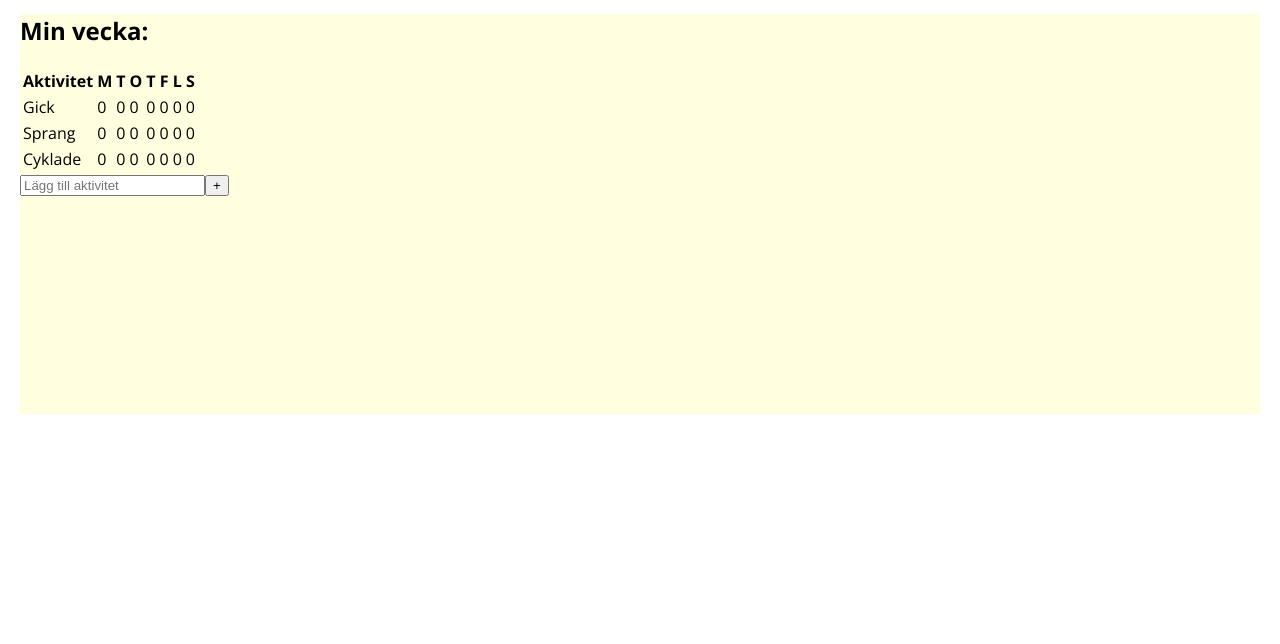
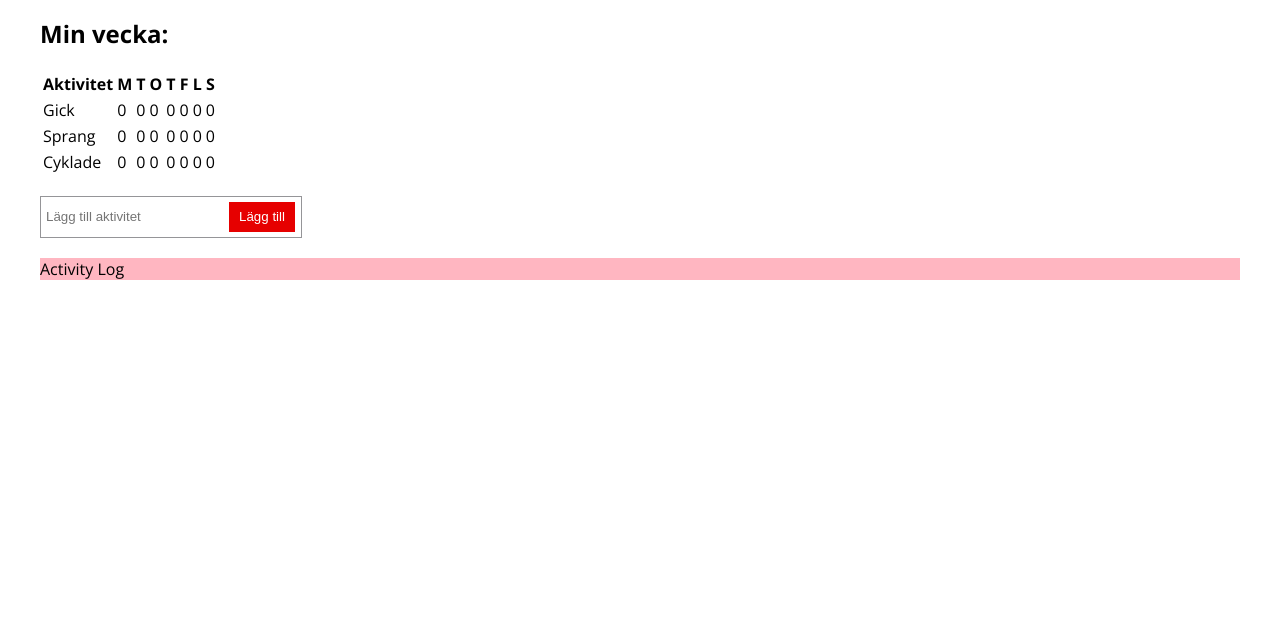
Before and after one commit to aejlindberg/activity-tracker, a React app in the folder code/: page /mypage in a window 1280 px wide. Shown: the part 156-800 px from the top of the page. Built offline with nearby package versions, Linux system fonts and the light colour scheme.

Commit message:
Further styling of myPage

```diff
--- a/code/src/components/MyPage/myPage.js
+++ b/code/src/components/MyPage/myPage.js
@@ -174,14 +174,19 @@ render() {
         <ActivityGrid
           activities={this.state.activities}
           handleGridClick={(activity, day) => this.handleGridClick(activity, day)} />
+        <div className="activity-section-form">
           <form onSubmit={this.handleSubmitNew}>
             <input
               type="text"
               value={this.state.currentText}
               placeholder={this.state.placeHolderText}
               onChange={this.handleNewText} />
-          <button type="submit">&#43;</button>
+            <button className="add-activity" type="submit">Lägg till</button>
           </form>
+        </div>
+      </div>
+      <div className="activity-section-log">
+        Activity Log
       </div>
         <Modal show={this.state.showModal} handleClose={this.hideModal}>
           <div className="mp-modal-content">
--- a/code/src/components/MyPage/myPage.scss
+++ b/code/src/components/MyPage/myPage.scss
@@ -1,7 +1,17 @@
 @import "../../colors.scss";
 
+%button-shared {
+  background-color: $red;
+  border: none;
+  color: $white;
+  height: 35px;
+  padding: 0 20px;
+}
+
 .wrapper {
+  margin: 0 auto;
   padding: 20px;
+  width: 1200px;
 }
 
 .mp-header-section {
@@ -15,19 +25,44 @@
     flex-direction: column;
 
     .mp-header-section-button {
-      border: 1px solid #333;
+      @extend %button-shared;
     }
   }
 }
 
 .activity-section-grid {
-  background-color: lightyellow;
-  height: 400px;
+  height: auto;
   width: 100%;
+
+  .activity-section-form {
+    margin-top: 20px;
+    position: relative;
+    width: 250px;
+
+    input {
+      border: 1px solid $gray;
+      height: 30px;
+      padding: 5px;
+      padding-right: 85px;
+      width: 170px;
+    }
+
+    .add-activity {
+      @extend %button-shared;
+      height: 30px;
+      padding: 0 10px;
+      position: absolute;
+      margin-left: 20px;
+      right: -5px;
+      top: 50%;
+      transform: translate(0, -50%);
+    }
+  }
 }
 
 .activity-section-log {
   background-color: lightpink;
+  margin-top: 20px;
 }
 
 
@@ -66,13 +101,8 @@
     }
 
     .choose {
-      background-color: $red;
-      border: none;
-      color: $white;
-      display: block;
-      height: 35px;
+      @extend %button-shared;
       margin-top: 20px;
-      width: 80px;
     }
 
     .close {
```
Lines whose indentation alone changed are shown as unchanged.
